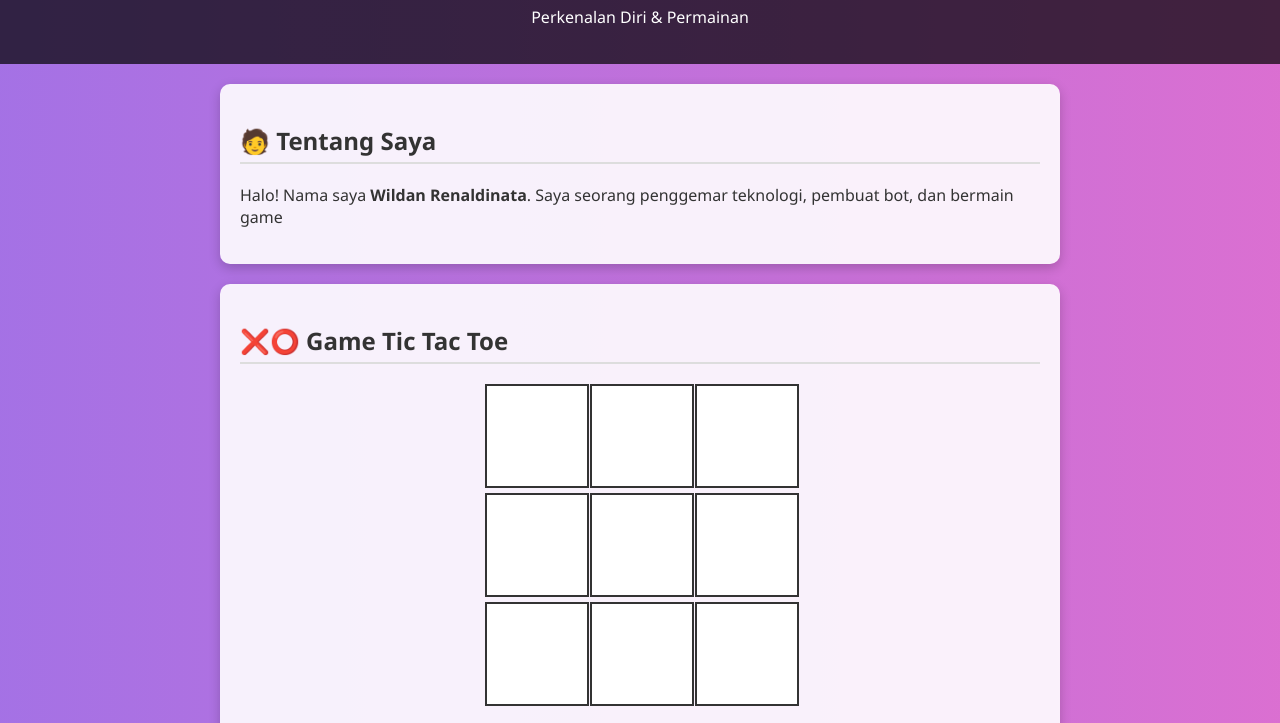
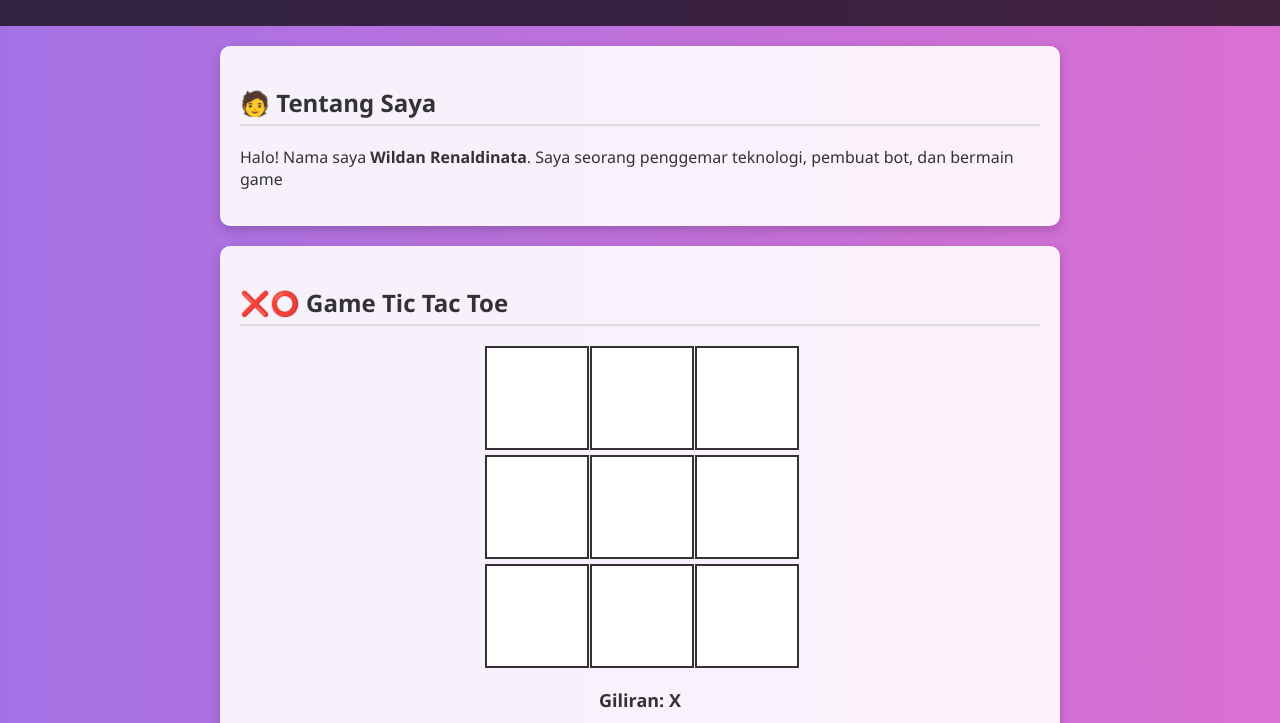
Before and after one commit to wildan0001/wildan0001, a plain HTML site: page index.html in a window 1280 px wide. Shown: the part 100-823 px from the top of the page. Drawn offline with Linux system fonts and the light colour scheme.

Commit message:
Update index.html

```diff
--- a/index.html
+++ b/index.html
@@ -82,7 +82,6 @@
 
 <header>
   <h1>👋 Selamat Datang di Halaman Website</h1>
-  <p>Perkenalan Diri & Permainan</p>
 </header>
 
 <!-- Bagian Perkenalan -->
```
